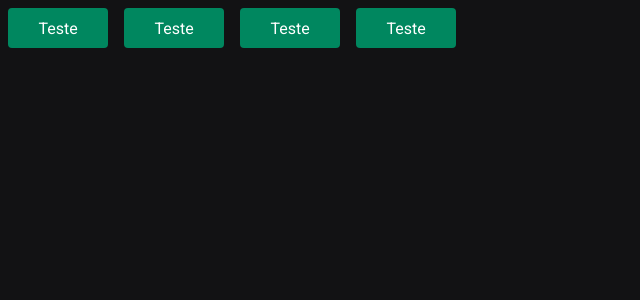
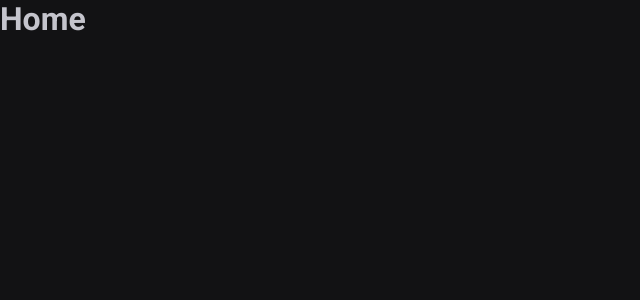
Before and after one commit to felipe-jm/ignite-timer, a React (Vite) app: page / in a window 1280 px wide. Shown: the top 300 px of the page, without its empty margins (0-640 px from the left). Built offline with nearby package versions, Linux system fonts and the light colour scheme.

Commit message:
Add react-router-dom

```diff
--- a/package.json
+++ b/package.json
@@ -12,6 +12,7 @@
   "dependencies": {
     "react": "^18.3.1",
     "react-dom": "^18.3.1",
+    "react-router-dom": "^6.25.1",
     "styled-components": "^6.1.12"
   },
   "devDependencies": {
--- a/src/App.tsx
+++ b/src/App.tsx
@@ -1,16 +1,16 @@
 import { ThemeProvider } from "styled-components";
 
-import { Button } from "./components/Button";
 import { defaultTheme } from "./styles/default";
 import { GlobalStyle } from "./styles/global";
+import { Router } from "./Router";
+import { BrowserRouter } from "react-router-dom";
 
 export function App() {
   return (
     <ThemeProvider theme={defaultTheme}>
-      <Button variant="danger">Teste</Button>
-      <Button variant="success">Teste</Button>
-      <Button variant="primary">Teste</Button>
-      <Button variant="secondary">Teste</Button>
+      <BrowserRouter>
+        <Router />
+      </BrowserRouter>
 
       <GlobalStyle />
     </ThemeProvider>
--- /dev/null
+++ b/src/Router.tsx
@@ -0,0 +1,12 @@
+import { Routes, Route } from "react-router-dom";
+import { Home } from "./pages/Home";
+import { History } from "./pages/History";
+
+export function Router() {
+  return (
+    <Routes>
+      <Route path="/" element={<Home />} />
+      <Route path="/history" element={<History />} />
+    </Routes>
+  );
+}
--- /dev/null
+++ b/src/pages/History.tsx
@@ -0,0 +1,3 @@
+export function History() {
+  return <h1>History</h1>;
+}
--- /dev/null
+++ b/src/pages/Home.tsx
@@ -0,0 +1,3 @@
+export function Home() {
+  return <h1>Home</h1>;
+}
```
Also changed, not shown: 1 other file (tests, documents, lock files or other folders).
